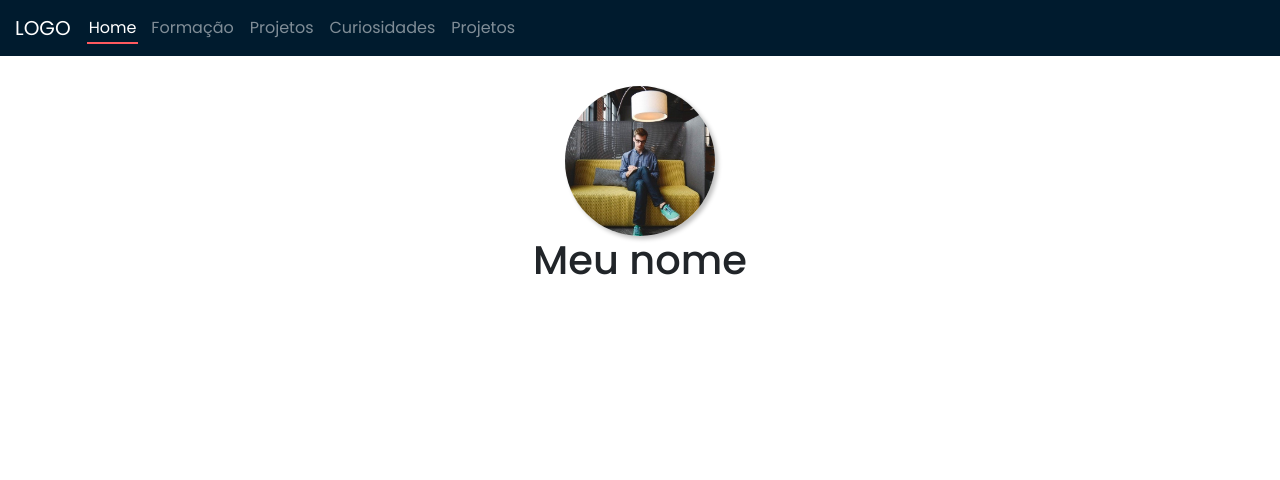
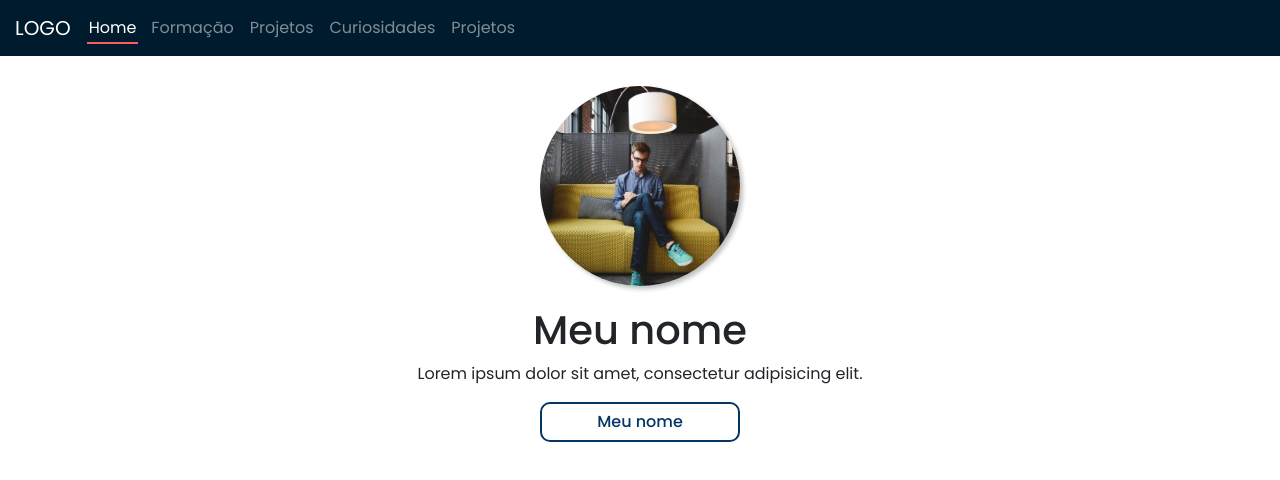
Before and after one commit to Andre-Riedel-02/pesonal-website, a plain HTML site: page index.html in a window 1280 px wide. Drawn offline with nearby package versions, Linux system fonts and the light colour scheme.

Commit message:
Commit section 1

```diff
--- a/index.html
+++ b/index.html
@@ -19,7 +19,7 @@
 
 <body>
     <nav class="navbar navbar-expand-lg navbar-dark bg-dark pw-bg-nav">
-        <a class="navbar-brand trolage" href="#">LOGO</i></a>
+        <a class="navbar-brand" href="#">LOGO</i></a>
         <button class="navbar-toggler" type="button" data-toggle="collapse" data-target="#navbarNav"
             aria-controls="navbarNav" aria-expanded="false" aria-label="Toggle navigation">
             <span class="navbar-toggler-icon"></span>
@@ -52,6 +52,8 @@
                 <div class="col-md-12">
                     <img src="images/man.jpg" alt="man" title="Man">
                     <h1>Meu nome</h1>
+                    <p>Lorem ipsum dolor sit amet, consectetur adipisicing elit.</p>
+                    <a class="btn btn-primary btn-brand" href="#">Meu nome</a>
                 </div>
             </div>
         </section>
--- a/styles/style.css
+++ b/styles/style.css
@@ -21,7 +21,21 @@ section.home-section-brand{
 }
 
 section.home-section-brand img {
-    max-height: 150px;
+    max-height: 200px;
     border-radius: 50%;
     box-shadow: 3px 3px 4px rgba(0, 0, 0, 0.25);
+    margin-bottom: 20px;
 }
+a.btn-brand{
+    background-color: transparent;
+    border: 2px solid #043565;
+    border-radius: 10px;
+    color: #043565;
+    width: 200px;
+    font-weight: 500;
+}
+a.btn-brand:hover{
+    background-color: #043565;
+    border: 2px solid #043565;
+    color: #fff;
+}
```
